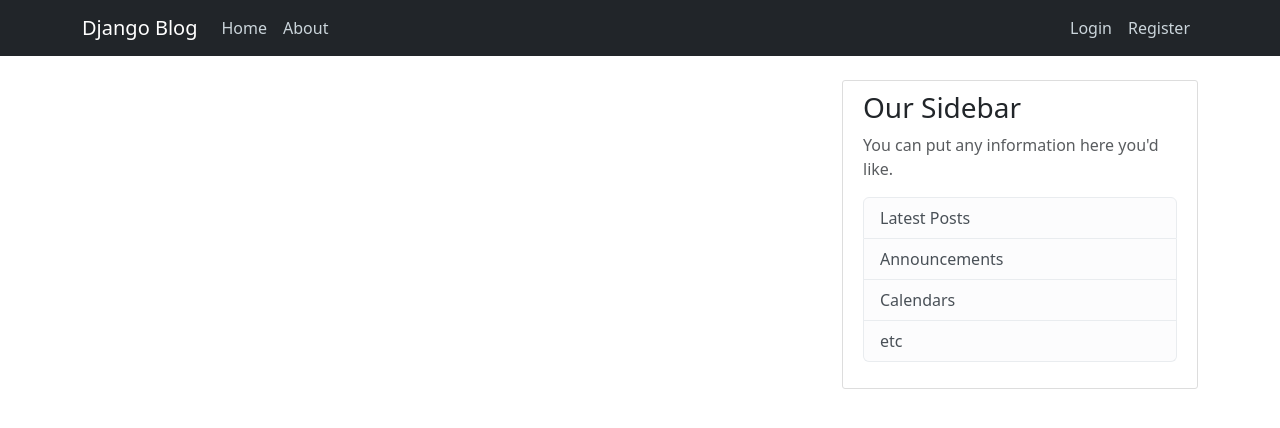
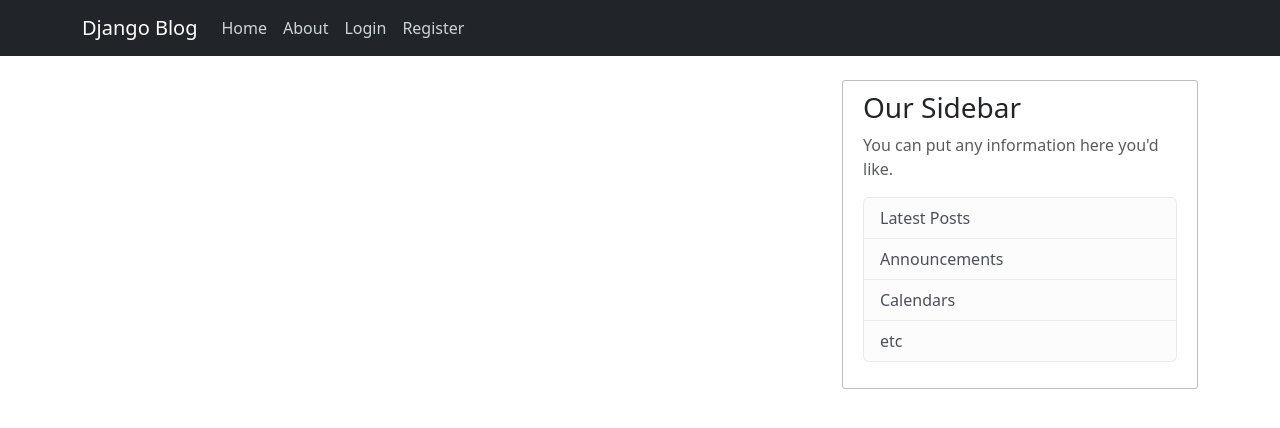
Before and after one commit to AHGh1386/django_project, a Django app: page / in a window 1280 px wide. Shown: the top 428 px of the page. Run offline with Django 4.2, Linux system fonts and the light colour scheme; data that the repository does not hold is empty.

Commit message:
Update main.css

```diff
--- a/blog/static/blog/main.css
+++ b/blog/static/blog/main.css
@@ -13,7 +13,7 @@ body {
 }
 
 .bg-steel {
-    background-color: #5f788a;
+  background-color: #26445a;
 }
 
 .site-header .navbar-nav .nav-link {
@@ -21,17 +21,21 @@ body {
 }
 
 .site-header .navbar-nav .nav-link:hover {
-    color: #ffffff;
+  color: #26fe31;
 }
 
 .site-header .navbar-nav .nav-link.active {
   font-weight: 500;
 }
 
+/* .nav-right{
+    margin-left: auto;
+} */
+
 .content-section {
   background: #ffffff;
   padding: 10px 20px;
-    border: 1px solid #dddddd;
+  border: 1px solid #bfbdbd;
   border-radius: 3px;
   margin-bottom: 20px;
 }
@@ -82,7 +86,3 @@ body {
 .account-heading {
   font-size: 2.5rem;
 }
-
-  .nav-right{
-    margin-left: auto;
-  }
```
Lines whose indentation alone changed are shown as unchanged.
